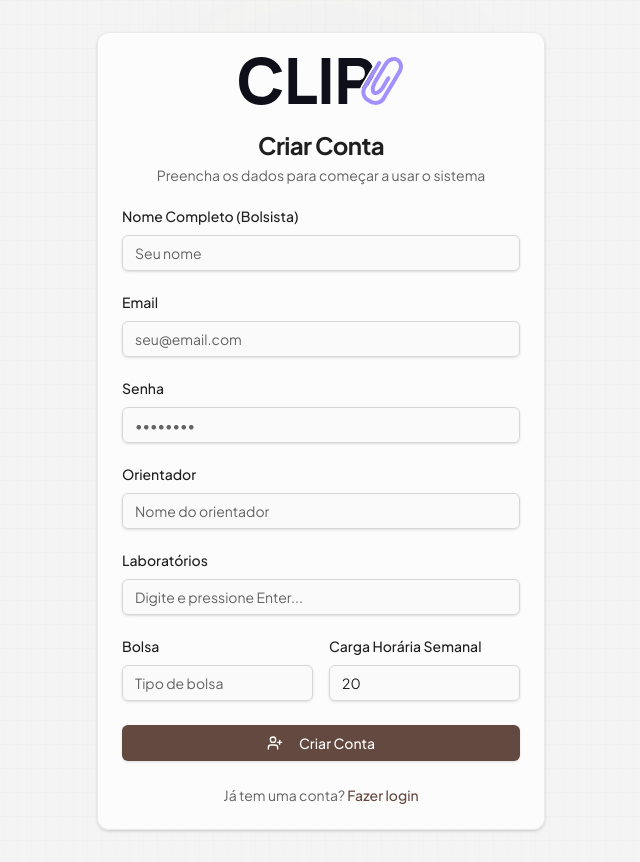
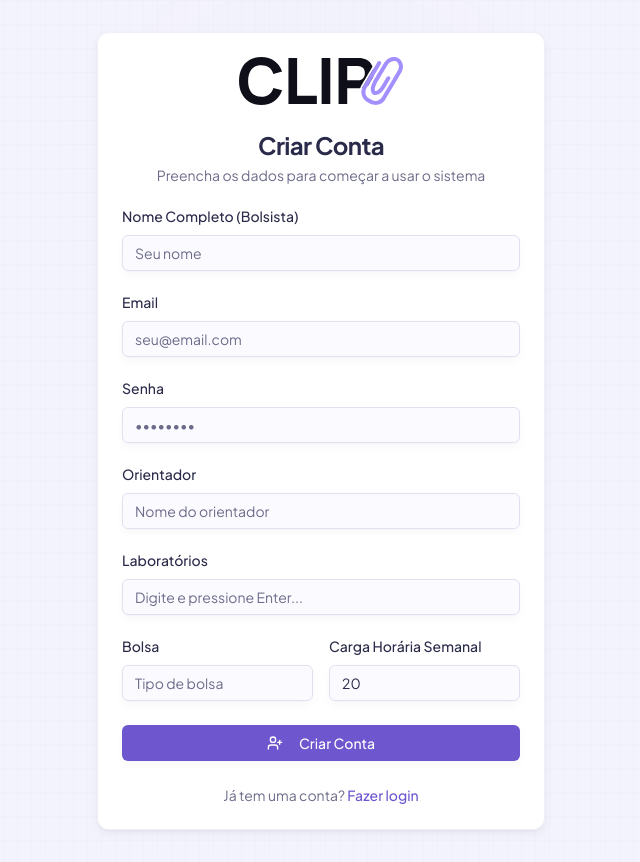
Before and after one commit to mauricioprb/clips-relatorios-bolsa, a Next.js app: page /cadastro in a window 1280 px wide. Shown: the whole page, without its empty margins (319-959 px from the left). Built offline with nearby package versions, Linux system fonts and the light colour scheme.

Commit message:
cores originais

```diff
--- a/app/globals.css
+++ b/app/globals.css
@@ -4,101 +4,111 @@
 @custom-variant dark (&:is(.dark *));
 
 :root {
-  --background: #f8f8f8;
-  --foreground: #1f1f1f;
-  --card: #fcfcfc;
-  --card-foreground: #1f1f1f;
-  --popover: #fcfcfc;
-  --popover-foreground: #1f1f1f;
-  --primary: #63493f;
+  --background: #f5f5ff;
+  --foreground: #2a2a4a;
+  --card: #ffffff;
+  --card-foreground: #2a2a4a;
+  --popover: #ffffff;
+  --popover-foreground: #2a2a4a;
+  --primary: #6e56cf;
   --primary-foreground: #ffffff;
-  --secondary: #ffdfb1;
-  --secondary-foreground: #592d1c;
-  --muted: #eeeeee;
-  --muted-foreground: #636363;
-  --accent: #e8e8e8;
-  --accent-foreground: #1f1f1f;
-  --destructive: #e55032;
-  --border: #d7d7d7;
-  --input: #d7d7d7;
-  --ring: #63493f;
-  --chart-1: #63493f;
-  --chart-2: #ffdfb1;
-  --chart-3: #e8e8e8;
-  --chart-4: #ffe7c7;
-  --chart-5: #63493f;
-  --sidebar: #fcfcfc;
-  --sidebar-foreground: #242424;
-  --sidebar-primary: #353535;
-  --sidebar-primary-foreground: #fcfcfc;
-  --sidebar-accent: #f8f8f8;
-  --sidebar-accent-foreground: #353535;
-  --sidebar-border: #ebebeb;
-  --sidebar-ring: #b4b4b4;
-
-  --font-sans:
-    "Geist", "Geist Fallback", ui-sans-serif, system-ui, -apple-system, BlinkMacSystemFont,
-    "Segoe UI", Roboto, "Helvetica Neue", Arial, "Noto Sans", sans-serif, "Apple Color Emoji",
-    "Segoe UI Emoji", "Segoe UI Symbol", "Noto Color Emoji";
-  --font-serif:
-    "Geist", "Geist Fallback", ui-serif, Georgia, Cambria, "Times New Roman", Times, serif;
-  --font-mono:
-    "Geist Mono", "Geist Mono Fallback", ui-monospace, SFMono-Regular, Menlo, Monaco, Consolas,
-    "Liberation Mono", "Courier New", monospace;
-
+  --secondary: #e4dfff;
+  --secondary-foreground: #4a4080;
+  --muted: #f0f0fa;
+  --muted-foreground: #6c6c8a;
+  --accent: #d8e6ff;
+  --accent-foreground: #2a2a4a;
+  --destructive: #ff5470;
+  --destructive-foreground: #ffffff;
+  --border: #e0e0f0;
+  --input: #e0e0f0;
+  --ring: #6e56cf;
+  --chart-1: #6e56cf;
+  --chart-2: #9e8cfc;
+  --chart-3: #5d5fef;
+  --chart-4: #7c75fa;
+  --chart-5: #4740b3;
+  --sidebar: #f0f0fa;
+  --sidebar-foreground: #2a2a4a;
+  --sidebar-primary: #6e56cf;
+  --sidebar-primary-foreground: #ffffff;
+  --sidebar-accent: #d8e6ff;
+  --sidebar-accent-foreground: #2a2a4a;
+  --sidebar-border: #e0e0f0;
+  --sidebar-ring: #6e56cf;
+  --font-sans: Inter, sans-serif;
+  --font-serif: Georgia, serif;
+  --font-mono: JetBrains Mono, monospace;
   --radius: 0.5rem;
-
-  --shadow-2xs: 0 1px 3px 0px rgb(0 0 0 / 0.05);
-  --shadow-xs: 0 1px 3px 0px rgb(0 0 0 / 0.05);
-  --shadow-sm: 0 1px 3px 0px rgb(0 0 0 / 0.1), 0 1px 2px -1px rgb(0 0 0 / 0.1);
-  --shadow: 0 1px 3px 0px rgb(0 0 0 / 0.1), 0 1px 2px -1px rgb(0 0 0 / 0.1);
-  --shadow-md: 0 1px 3px 0px rgb(0 0 0 / 0.1), 0 2px 4px -1px rgb(0 0 0 / 0.1);
-  --shadow-lg: 0 1px 3px 0px rgb(0 0 0 / 0.1), 0 4px 6px -1px rgb(0 0 0 / 0.1);
-  --shadow-xl: 0 1px 3px 0px rgb(0 0 0 / 0.1), 0 8px 10px -1px rgb(0 0 0 / 0.1);
-  --shadow-2xl: 0 1px 3px 0px rgb(0 0 0 / 0.25);
+  --shadow-x: 0px;
+  --shadow-y: 4px;
+  --shadow-blur: 10px;
+  --shadow-spread: 0px;
+  --shadow-opacity: 0.12;
+  --shadow-color: hsl(240 30% 25%);
+  --shadow-2xs: 0px 4px 10px 0px hsl(240 30% 25% / 0.01);
+  --shadow-xs: 0px 4px 10px 0px hsl(240 30% 25% / 0.01);
+  --shadow-sm: 0px 4px 10px 0px hsl(240 30% 25% / 0.03), 0px 1px 2px -1px hsl(240 30% 25% / 0.03);
+  --shadow: 0px 4px 10px 0px hsl(240 30% 25% / 0.03), 0px 1px 2px -1px hsl(240 30% 25% / 0.03);
+  --shadow-md: 0px 4px 10px 0px hsl(240 30% 25% / 0.05), 0px 2px 4px -1px hsl(240 30% 25% / 0.05);
+  --shadow-lg: 0px 4px 10px 0px hsl(240 30% 25% / 0.07), 0px 4px 6px -1px hsl(240 30% 25% / 0.07);
+  --shadow-xl: 0px 4px 10px 0px hsl(240 30% 25% / 0.09), 0px 8px 10px -1px hsl(240 30% 25% / 0.09);
+  --shadow-2xl: 0px 4px 10px 0px hsl(240 30% 25% / 0.12);
+  --tracking-normal: 0em;
+  --spacing: 0.25rem;
 }
 
 .dark {
-  --background: #121212;
-  --foreground: #eeeeee;
-  --card: #181818;
-  --card-foreground: #eeeeee;
-  --popover: #181818;
-  --popover-foreground: #eeeeee;
-  --primary: #fcdfc2;
-  --primary-foreground: #0a191a;
-  --secondary: #3a3128;
-  --secondary-foreground: #fcdfc2;
-  --muted: #222222;
-  --muted-foreground: #b4b4b4;
-  --accent: #2b2b2b;
-  --accent-foreground: #eeeeee;
-  --destructive: #e55032;
-  --border: #211f1a;
-  --input: #484848;
-  --ring: #fcdfc2;
-  --chart-1: #fcdfc2;
-  --chart-2: #3a3128;
-  --chart-3: #2b2b2b;
-  --chart-4: #423930;
-  --chart-5: #fcdfc2;
-  --sidebar: #18181d;
-  --sidebar-foreground: #f5f5f5;
-  --sidebar-primary: #1d4eda;
-  --sidebar-primary-foreground: #ffffff;
-  --sidebar-accent: #26262b;
-  --sidebar-accent-foreground: #f5f5f5;
-  --sidebar-border: #26262b;
-  --sidebar-ring: #d3d3db;
-
-  --shadow-2xs: 0 1px 3px 0px rgb(0 0 0 / 0.05);
-  --shadow-xs: 0 1px 3px 0px rgb(0 0 0 / 0.05);
-  --shadow-sm: 0 1px 3px 0px rgb(0 0 0 / 0.1), 0 1px 2px -1px rgb(0 0 0 / 0.1);
-  --shadow: 0 1px 3px 0px rgb(0 0 0 / 0.1), 0 1px 2px -1px rgb(0 0 0 / 0.1);
-  --shadow-md: 0 1px 3px 0px rgb(0 0 0 / 0.1), 0 2px 4px -1px rgb(0 0 0 / 0.1);
-  --shadow-lg: 0 1px 3px 0px rgb(0 0 0 / 0.1), 0 4px 6px -1px rgb(0 0 0 / 0.1);
-  --shadow-xl: 0 1px 3px 0px rgb(0 0 0 / 0.1), 0 8px 10px -1px rgb(0 0 0 / 0.1);
-  --shadow-2xl: 0 1px 3px 0px rgb(0 0 0 / 0.25);
+  --background: #0f0f1a;
+  --foreground: #e2e2f5;
+  --card: #1a1a2e;
+  --card-foreground: #e2e2f5;
+  --popover: #1a1a2e;
+  --popover-foreground: #e2e2f5;
+  --primary: #a48fff;
+  --primary-foreground: #0f0f1a;
+  --secondary: #2d2b55;
+  --secondary-foreground: #c4c2ff;
+  --muted: #222244;
+  --muted-foreground: #a0a0c0;
+  --accent: #303060;
+  --accent-foreground: #e2e2f5;
+  --destructive: #ff5470;
+  --destructive-foreground: #ffffff;
+  --border: #303052;
+  --input: #303052;
+  --ring: #a48fff;
+  --chart-1: #a48fff;
+  --chart-2: #7986cb;
+  --chart-3: #64b5f6;
+  --chart-4: #4db6ac;
+  --chart-5: #ff79c6;
+  --sidebar: #1a1a2e;
+  --sidebar-foreground: #e2e2f5;
+  --sidebar-primary: #a48fff;
+  --sidebar-primary-foreground: #0f0f1a;
+  --sidebar-accent: #303060;
+  --sidebar-accent-foreground: #e2e2f5;
+  --sidebar-border: #303052;
+  --sidebar-ring: #a48fff;
+  --font-sans: Inter, sans-serif;
+  --font-serif: Georgia, serif;
+  --font-mono: JetBrains Mono, monospace;
+  --radius: 0.5rem;
+  --shadow-x: 0px;
+  --shadow-y: 4px;
+  --shadow-blur: 10px;
+  --shadow-spread: 0px;
+  --shadow-opacity: 0.12;
+  --shadow-color: hsl(240 30% 25%);
+  --shadow-2xs: 0px 4px 10px 0px hsl(240 30% 25% / 0.01);
+  --shadow-xs: 0px 4px 10px 0px hsl(240 30% 25% / 0.01);
+  --shadow-sm: 0px 4px 10px 0px hsl(240 30% 25% / 0.03), 0px 1px 2px -1px hsl(240 30% 25% / 0.03);
+  --shadow: 0px 4px 10px 0px hsl(240 30% 25% / 0.03), 0px 1px 2px -1px hsl(240 30% 25% / 0.03);
+  --shadow-md: 0px 4px 10px 0px hsl(240 30% 25% / 0.05), 0px 2px 4px -1px hsl(240 30% 25% / 0.05);
+  --shadow-lg: 0px 4px 10px 0px hsl(240 30% 25% / 0.07), 0px 4px 6px -1px hsl(240 30% 25% / 0.07);
+  --shadow-xl: 0px 4px 10px 0px hsl(240 30% 25% / 0.09), 0px 8px 10px -1px hsl(240 30% 25% / 0.09);
+  --shadow-2xl: 0px 4px 10px 0px hsl(240 30% 25% / 0.12);
 }
 
 @theme inline {
@@ -117,6 +127,7 @@
   --color-accent: var(--accent);
   --color-accent-foreground: var(--accent-foreground);
   --color-destructive: var(--destructive);
+  --color-destructive-foreground: var(--destructive-foreground);
   --color-border: var(--border);
   --color-input: var(--input);
   --color-ring: var(--ring);
```
